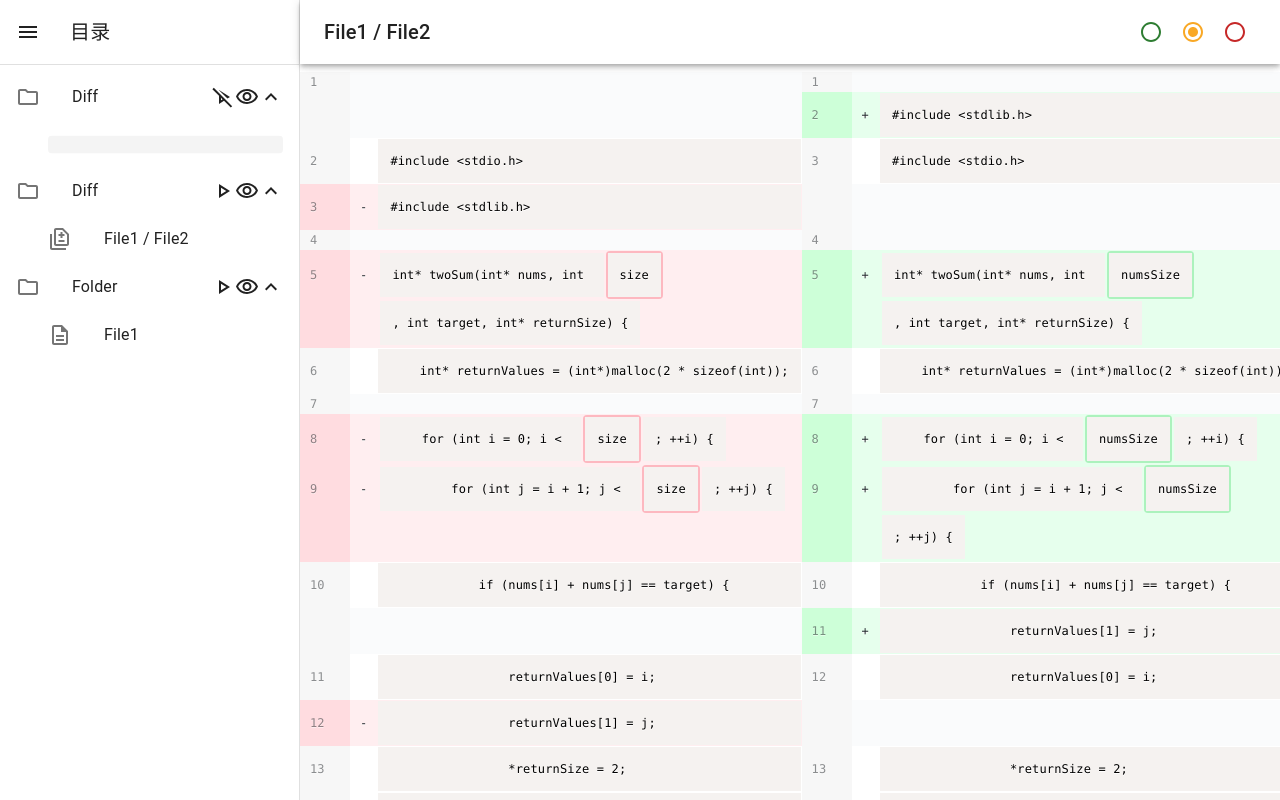
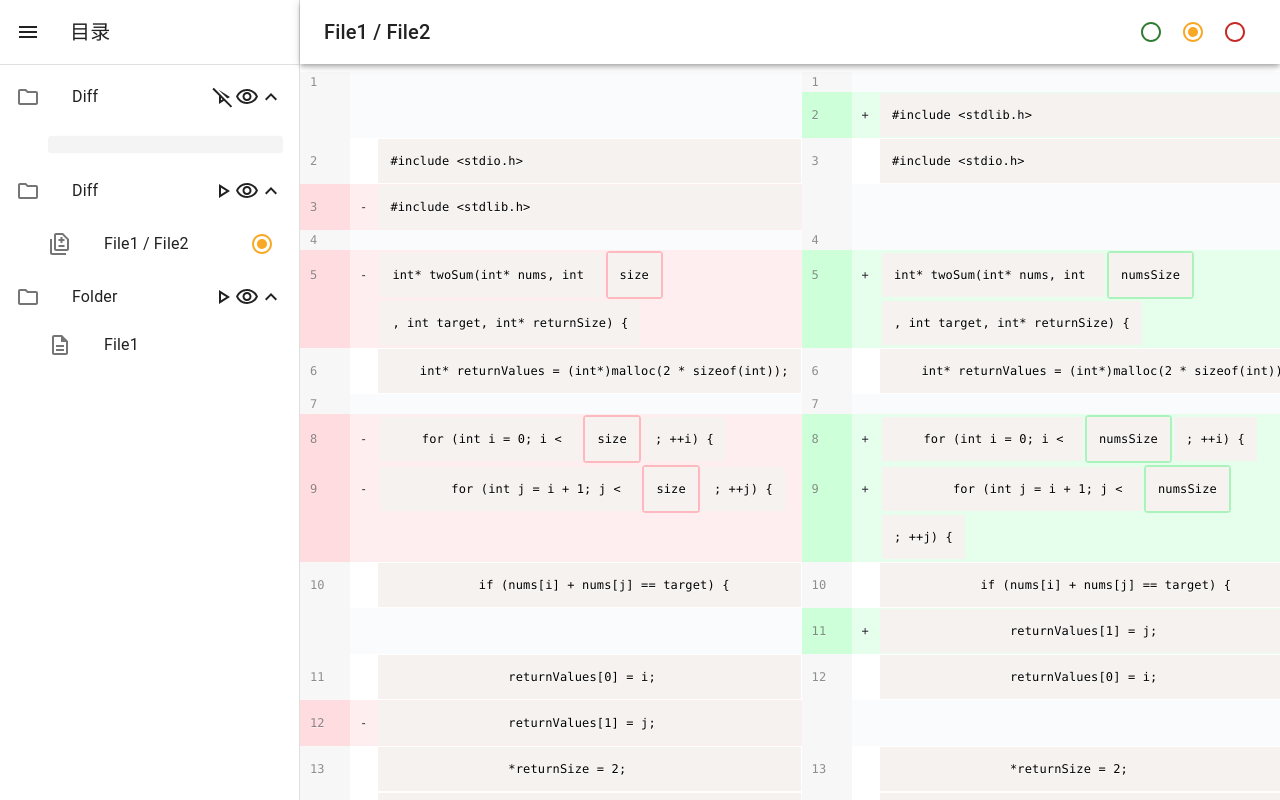
Before and after one commit to OrangeX4/autodiff-frontend, a React (Create React App) app: page / in a window 1280 px wide. Built offline with nearby package versions, Linux system fonts and the light colour scheme.

Commit message:
Add status

```diff
--- a/src/App.jsx
+++ b/src/App.jsx
@@ -168,8 +168,8 @@ function App() {
         setSelectedValue(event.target.value);
     };
 
-    const controlProps = (item, uncheckedColor, checkedColor) => ({
-        checked: selectedValue === item,
+    const controlProps = (val, item, uncheckedColor, checkedColor) => ({
+        checked: val,
         onChange: handleChange,
         value: item,
         name: 'color-radio-button-demo',
@@ -198,9 +198,9 @@ function App() {
                             File1 / File2
                         </Typography>
                         <div>
-                            <Radio {...controlProps('green', green[800], green[600])} />
-                            <Radio {...controlProps('yellow', yellow[900], yellow[800])} />
-                            <Radio {...controlProps('red', red[800], red[600])} />
+                            <Radio {...controlProps(selectedValue === 'green', 'green', green[800], green[600])} />
+                            <Radio {...controlProps(selectedValue === 'yellow', 'yellow', yellow[900], yellow[800])} />
+                            <Radio {...controlProps(selectedValue === 'red', 'red', red[800], red[600])} />
                         </div>
                     </Toolbar>
                 </AppBar>
@@ -252,6 +252,7 @@ function App() {
                                         <DifferenceIcon />
                                     </ListItemIcon>
                                     <ListItemText primary="File1 / File2" />
+                                    <Radio {...controlProps(true, 'yellow', yellow[900], yellow[800])} />
                                 </ListItemButton>
                             </List>
                         </Collapse>
```
